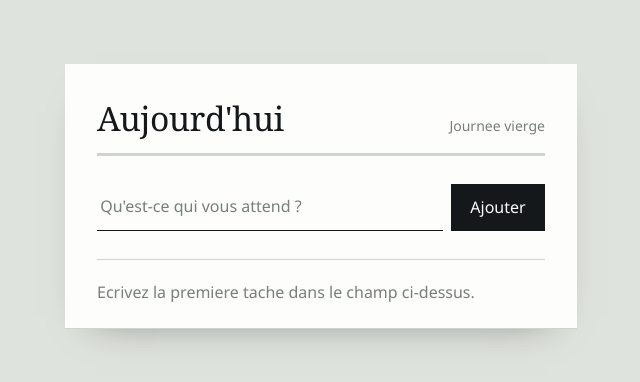
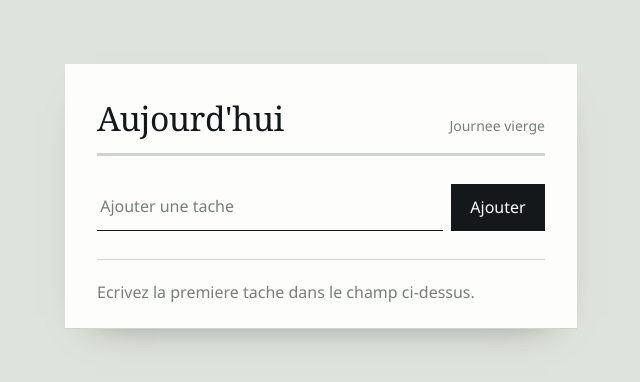
Before and after one commit to AymanIs/todo-devops, a Flask app: page / in a window 1280 px wide. Shown: the top 382 px of the page, without its empty margins (319-959 px from the left). Run offline with Flask 3, Linux system fonts and the light colour scheme; data that the repository does not hold is empty; some libraries are stand-ins or nearby versions.

Commit message:
feat(app): libelle plus explicite du champ de saisie

```diff
--- a/app/templates/index.html
+++ b/app/templates/index.html
@@ -26,7 +26,7 @@
 
     <form class="saisie" method="post" action="{{ url_for('create_task') }}">
       <input type="text" name="title" maxlength="200" autocomplete="off" autofocus
-             placeholder="Qu'est-ce qui vous attend ?" aria-label="Nouvelle tache" required>
+             placeholder="Ajouter une tache" aria-label="Nouvelle tache" required>
       <button type="submit">Ajouter</button>
     </form>
 
```
